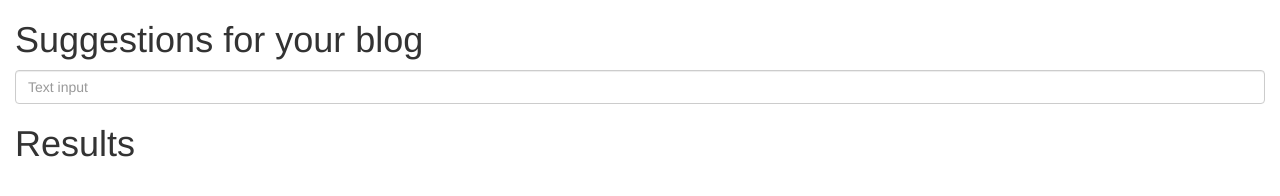
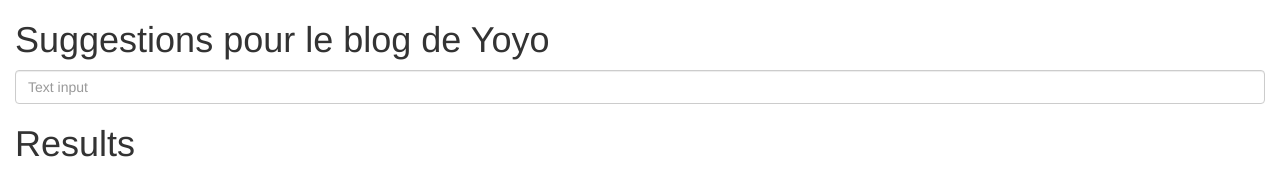
Before and after one commit to hamonk/suggest, a website: page index.html in a window 1280 px wide. Drawn offline with nearby package versions, Linux system fonts and the light colour scheme.

Commit message:
switch to french

```diff
--- a/app.js
+++ b/app.js
@@ -37,7 +37,7 @@ app.get('/getsuggest/:keyword', function (req, res) {
     function call_google(keyword, callback) {
 
         var options = {host: 'suggestqueries.google.com',
-                       path: '/complete/search?output=toolbar&hl=en&q=' + encodeURIComponent(keyword) + '&gl=us'};
+                       path: '/complete/search?output=toolbar&hl=fr&q=' + encodeURIComponent(keyword)};
 
         console.log("call google for " + keyword);
 
--- a/index.html
+++ b/index.html
@@ -14,7 +14,7 @@
 <body>
 
 <div class="container-fluid">
-	<h1>Suggestions for your blog</h1>
+	<h1>Suggestions pour le blog de Yoyo</h1>
 
 	<form id="form1">
 		<input type="text" class="form-control" placeholder="Text input">
```
